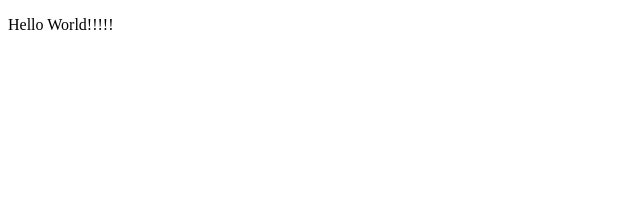
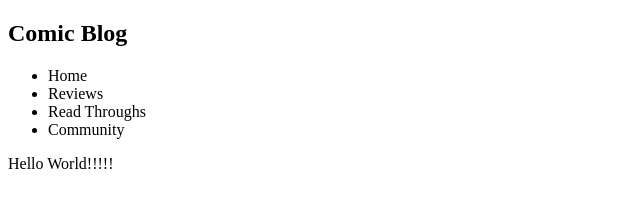
Before and after one commit to kguertin/comic-blog, a Gatsby site: page / in a window 1280 px wide. Shown: the whole page, without its empty margins (0-640 px from the left). Built offline with nearby package versions, Linux system fonts and the light colour scheme; Gatsby itself is replaced by a stand-in of ours.

Commit message:
create header

```diff
--- /dev/null
+++ b/src/components/Header.tsx
@@ -0,0 +1,17 @@
+import * as React from "react"
+
+const Header: React.FC = () => {
+  return (
+    <nav>
+      <h2>Comic Blog</h2>
+      <ul>
+        <li>Home</li>
+        <li>Reviews</li>
+        <li>Read Throughs</li>
+        <li>Community</li>
+      </ul>
+    </nav>
+  )
+}
+
+export default Header
--- a/src/components/MainLayout.tsx
+++ b/src/components/MainLayout.tsx
@@ -1,11 +1,14 @@
-import * as React from 'react';
+import * as React from "react"
 
-import { PageProps } from "gatsby";
+import Header from "./Header"
 
-const MainLayout: React.FC = ({children}) => {
-return <div>
-    {children}
-</div>
+const MainLayout: React.FC = ({ children }) => {
+  return (
+    <div>
+      <Header />
+      {children}
+    </div>
+  )
 }
 
 export default MainLayout
```
Also changed, not shown: src/pages/index.tsx (+6 -4 lines), src/components/Footer.tsx (added).
